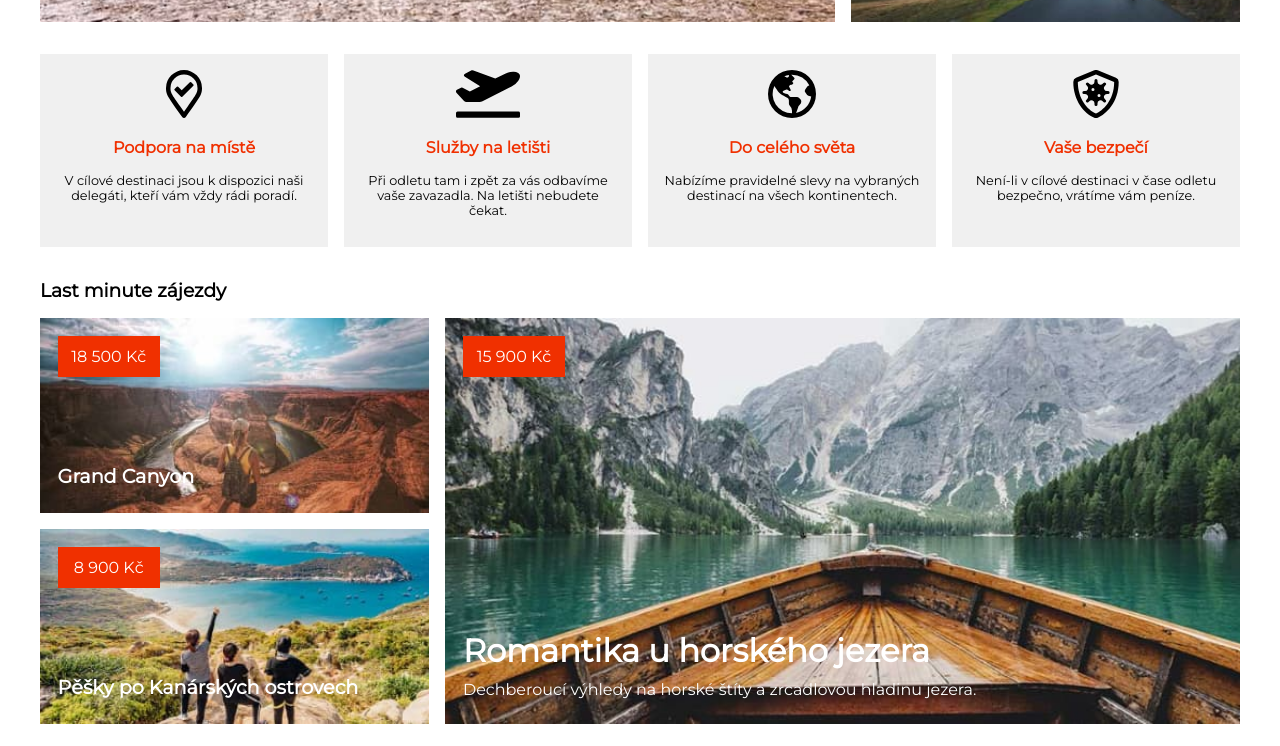
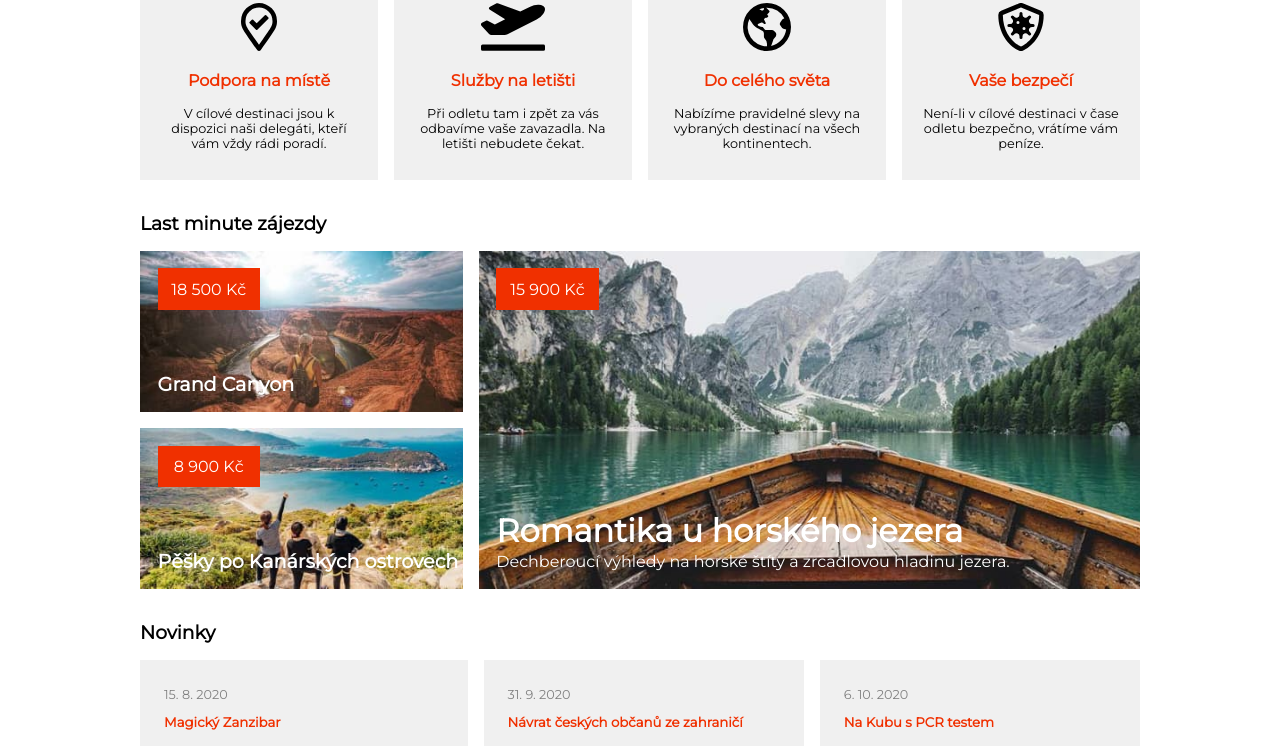
Before and after one commit to HTML-a-CSS-2-Podzim-2021-Online/cestovka-Eliska-S, a plain HTML site: page index.html in a window 1280 px wide. Shown: the part 505-1251 px from the top of the page. Drawn offline with Linux system fonts and the light colour scheme.

Commit message:
Dodatečné úpravy

```diff
--- a/index.html
+++ b/index.html
@@ -39,7 +39,7 @@
 		<ul class="seznam-sluzeb">
 			<li class="sluzby__karta">
 				<div class="sluzby__karta--ikona">
-					<img src="podklady/map.svg" alt="mapa">
+					<img src="podklady/map.svg" alt="mapa" width="50" height="50">
 				</div>
 				<div class="sluzby__karta--popis">
 					<h4>Podpora na místě</h4>
@@ -48,7 +48,7 @@
 			</li>
 			<li class="sluzby__karta">
 				<div class="sluzby__karta--ikona">
-					<img src="podklady/plane.svg" alt="letadlo">
+					<img src="podklady/plane.svg" alt="letadlo" width="50" height="50">
 				</div>
 				<div class="sluzby__karta--popis">
 					<h4>Služby na letišti</h4>
@@ -57,7 +57,7 @@
 			</li>
 			<li class="sluzby__karta">
 				<div class="sluzby__karta--ikona">
-					<img src="podklady/globe.svg" alt="globus">
+					<img src="podklady/globe.svg" alt="globus" width="50" height="50">
 				</div>
 				<div class="sluzby__karta--popis">
 					<h4>Do celého světa</h4>
@@ -66,7 +66,7 @@
 			</li>
 			<li class="sluzby__karta">
 				<div class="sluzby__karta--ikona">
-					<img src="podklady/shield.svg" alt="štít">
+					<img src="podklady/shield.svg" alt="štít" width="50" height="50">
 				</div>
 				<div class="sluzby__karta--popis">
 					<h4>Vaše bezpečí</h4>
--- a/zaklad.css
+++ b/zaklad.css
@@ -40,7 +40,7 @@ body{
 }
 @media screen and (min-width: 960px){
     body{
-        max-width: 1200px;
+        max-width: 1000px;
         margin: 0 auto;
     }
 }
```
